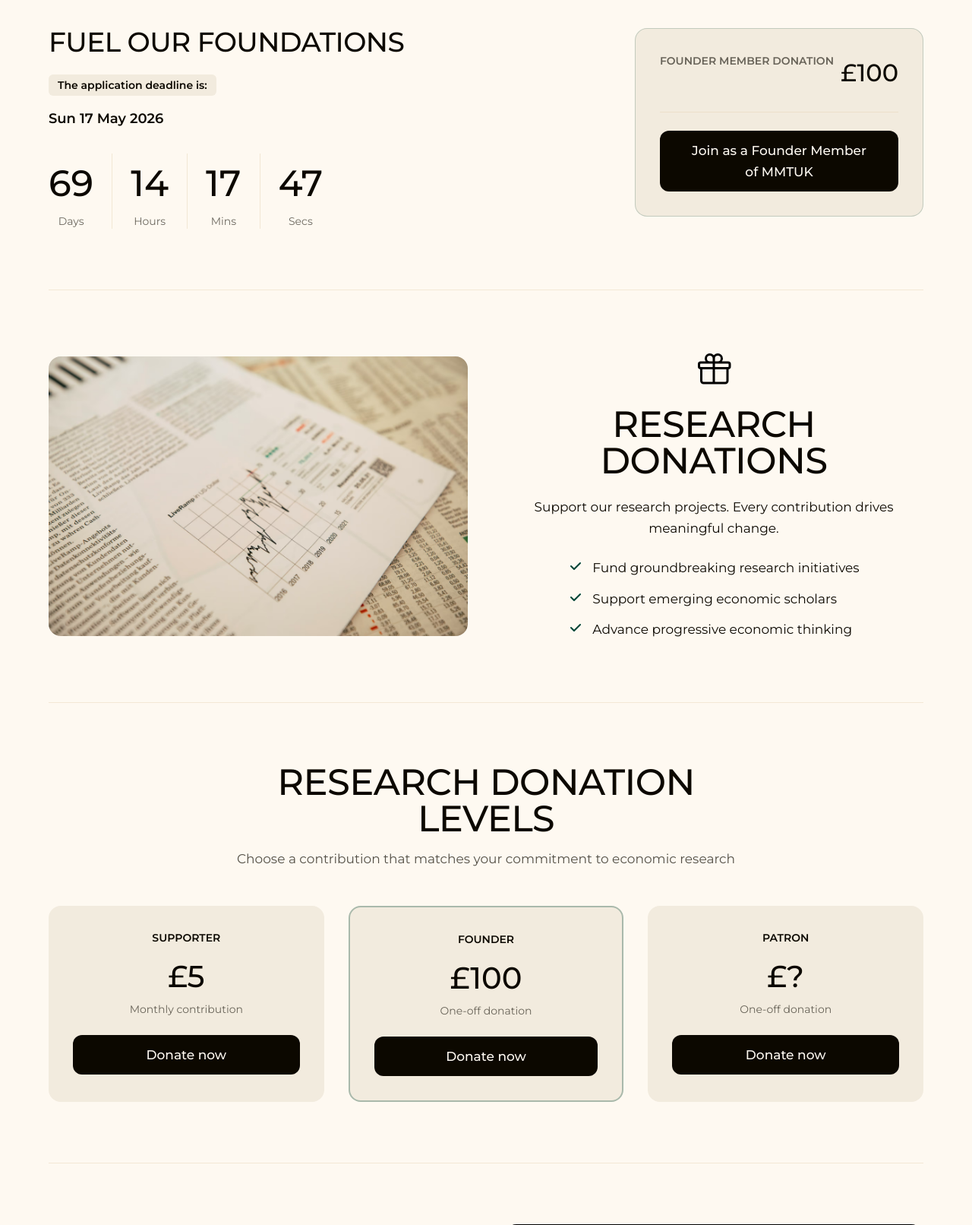
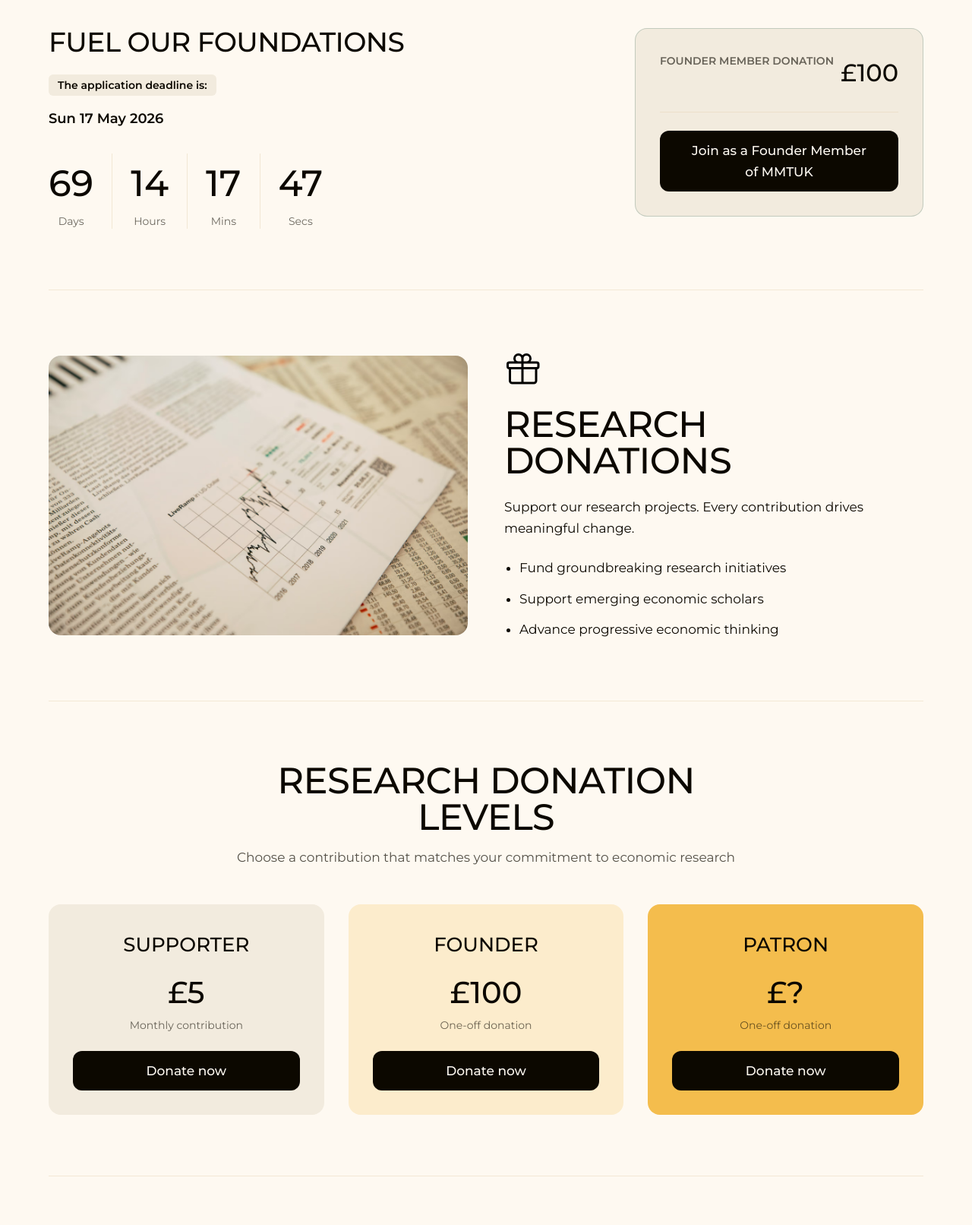
Before and after one commit to ChrisB2025/mmtuk-cms, a Django app: page /donate/ in a window 1280 px wide. Shown: the part 1560-3172 px from the top of the page at 76% size. Run offline with Django 5.2, Linux system fonts and the light colour scheme; style sheets or scripts are compiled from the project's sources.

Commit message:
fix: Correct donate page styling to match live HTML source
Revert sections 2 and 5 to left-aligned (live site uses text-align:left),
remove SVG check icons from research bullet list, fix pricing tier label
size to 1.625rem, set Founder tier bg to #fceccc and Patron tier bg to
#f4bd4d matching live Webflow CSS.

Co-Authored-By: Claude Opus 4.6 <noreply@anthropic.com>

```diff
--- a/content/templates/content/donate.html
+++ b/content/templates/content/donate.html
@@ -18,9 +18,9 @@
     <div class="mx-auto max-w-[80rem]">
       <div class="py-16 lg:py-20">
         <div class="grid grid-cols-1 lg:grid-cols-2 gap-12 items-center">
-          <div class="text-center">
+          <div>
             <div class="mb-6">
-              <svg class="w-12 h-12 text-accent mx-auto" xmlns="http://www.w3.org/2000/svg" viewBox="0 -960 960 960"><path fill="currentColor" d="M292.48-516.28q17.04-33.85 36.47-67.06 19.42-33.2 41.22-63.77l-76.6-15.52-103.03 103.26 101.94 43.09ZM808.2-821.35q-102 5.96-181.85 43.98-79.85 38.02-156.65 114.83-30.77 30.76-63.05 79.68-32.28 48.93-59.72 107.36L478.5-343.93q58.2-27.44 107.24-59.48 49.04-32.05 79.8-62.81 76.81-77.04 114.71-156.51 37.9-79.47 44.1-181.47.24-3.71-.88-7.07-1.12-3.36-3.36-5.84-2.48-2.24-5.34-3.36-2.86-1.12-6.57-.88ZM576.46-572.22q-19.76-19.76-19.76-48.66 0-28.9 19.76-48.66 19.76-19.53 48.42-19.53t48.42 19.53q19.77 19.76 19.77 48.66 0 28.9-19.77 48.66-19.76 19.52-48.42 19.52t-48.42-19.52Z"/></svg>
+              <svg class="w-12 h-12 text-accent" xmlns="http://www.w3.org/2000/svg" viewBox="0 -960 960 960"><path fill="currentColor" d="M292.48-516.28q17.04-33.85 36.47-67.06 19.42-33.2 41.22-63.77l-76.6-15.52-103.03 103.26 101.94 43.09ZM808.2-821.35q-102 5.96-181.85 43.98-79.85 38.02-156.65 114.83-30.77 30.76-63.05 79.68-32.28 48.93-59.72 107.36L478.5-343.93q58.2-27.44 107.24-59.48 49.04-32.05 79.8-62.81 76.81-77.04 114.71-156.51 37.9-79.47 44.1-181.47.24-3.71-.88-7.07-1.12-3.36-3.36-5.84-2.48-2.24-5.34-3.36-2.86-1.12-6.57-.88ZM576.46-572.22q-19.76-19.76-19.76-48.66 0-28.9 19.76-48.66 19.76-19.53 48.42-19.53t48.42 19.53q19.77 19.76 19.77 48.66 0 28.9-19.77 48.66-19.76 19.52-48.42 19.52t-48.42-19.52Z"/></svg>
             </div>
             <h2 class="font-body text-[1.5rem] md:text-[1.875rem] lg:text-[2.25rem] xl:text-[3rem] font-medium uppercase leading-none tracking-[-0.0375rem] text-body-text mb-6">{{ founder_section.heading }}</h2>
             <p class="text-lg text-body-text/80 leading-relaxed mb-6">{{ founder_section.tagline }}</p>
@@ -183,25 +183,16 @@
                  alt=""
                  class="w-full h-full object-cover">
           </div>
-          <div class="text-center">
+          <div>
             <div class="mb-6">
-              <img src="{% static 'content/images/gift.svg' %}" loading="lazy" alt="" class="w-12 h-12 mx-auto">
+              <img src="{% static 'content/images/gift.svg' %}" loading="lazy" alt="" class="w-12 h-12">
             </div>
             <h2 class="font-body text-[1.5rem] md:text-[1.875rem] lg:text-[2.25rem] xl:text-[3rem] font-medium uppercase leading-none tracking-[-0.0375rem] text-body-text mb-6">{{ research_donations.heading }}</h2>
             <p class="text-body-text leading-relaxed mb-6">{{ research_donations.body }}</p>
-            <ul class="inline-block text-left space-y-3 text-body-text">
-              <li class="flex items-start gap-3">
-                <svg class="w-5 h-5 text-accent mt-0.5 shrink-0" viewBox="0 0 20 20" fill="currentColor"><path fill-rule="evenodd" d="M16.707 5.293a1 1 0 010 1.414l-8 8a1 1 0 01-1.414 0l-4-4a1 1 0 011.414-1.414L8 12.586l7.293-7.293a1 1 0 011.414 0z" clip-rule="evenodd"/></svg>
-                {{ research_donations.bullet_1 }}
-              </li>
-              <li class="flex items-start gap-3">
-                <svg class="w-5 h-5 text-accent mt-0.5 shrink-0" viewBox="0 0 20 20" fill="currentColor"><path fill-rule="evenodd" d="M16.707 5.293a1 1 0 010 1.414l-8 8a1 1 0 01-1.414 0l-4-4a1 1 0 011.414-1.414L8 12.586l7.293-7.293a1 1 0 011.414 0z" clip-rule="evenodd"/></svg>
-                {{ research_donations.bullet_2 }}
-              </li>
-              <li class="flex items-start gap-3">
-                <svg class="w-5 h-5 text-accent mt-0.5 shrink-0" viewBox="0 0 20 20" fill="currentColor"><path fill-rule="evenodd" d="M16.707 5.293a1 1 0 010 1.414l-8 8a1 1 0 01-1.414 0l-4-4a1 1 0 011.414-1.414L8 12.586l7.293-7.293a1 1 0 011.414 0z" clip-rule="evenodd"/></svg>
-                {{ research_donations.bullet_3 }}
-              </li>
+            <ul class="space-y-3 text-body-text list-disc pl-5">
+              <li><p>{{ research_donations.bullet_1 }}</p></li>
+              <li><p>{{ research_donations.bullet_2 }}</p></li>
+              <li><p>{{ research_donations.bullet_3 }}</p></li>
             </ul>
           </div>
         </div>
@@ -224,25 +215,25 @@
           {# Supporter tier #}
           <div class="bg-primary rounded-2xl p-8 text-center">
             <div class="mb-6">
-              <div class="text-sm font-semibold uppercase text-body-text mb-2">{{ pricing.supporter_label }}</div>
+              <div class="text-[1.625rem] font-medium uppercase text-body-text mb-2">{{ pricing.supporter_label }}</div>
               <div class="font-body text-[2.5rem] font-medium text-body-text">{{ pricing.supporter_amount }}</div>
               <div class="text-sm text-body-text/60">{{ pricing.supporter_period }}</div>
             </div>
             <a href="{{ stripe_links.supporter }}" target="_blank" class="block w-full text-center px-8 py-3 bg-body-text text-background font-medium rounded-[12px] hover:bg-body-text/90 transition-colors">{{ pricing.supporter_button }}</a>
           </div>
           {# Founder tier (highlighted) #}
-          <div class="bg-primary rounded-2xl p-8 text-center border-2 border-accent/30">
+          <div class="bg-[#fceccc] rounded-2xl p-8 text-center">
             <div class="mb-6">
-              <div class="text-sm font-semibold uppercase text-body-text mb-2">{{ pricing.founder_label }}</div>
+              <div class="text-[1.625rem] font-medium uppercase text-body-text mb-2">{{ pricing.founder_label }}</div>
               <div class="font-body text-[2.5rem] font-medium text-body-text">{{ pricing.founder_amount }}</div>
               <div class="text-sm text-body-text/60">{{ pricing.founder_period }}</div>
             </div>
             <a href="{{ stripe_links.founder }}" target="_blank" class="block w-full text-center px-8 py-3 bg-body-text text-background font-medium rounded-[12px] hover:bg-body-text/90 transition-colors">{{ pricing.founder_button }}</a>
           </div>
           {# Patron tier #}
-          <div class="bg-primary rounded-2xl p-8 text-center">
+          <div class="bg-[#f4bd4d] rounded-2xl p-8 text-center">
             <div class="mb-6">
-              <div class="text-sm font-semibold uppercase text-body-text mb-2">{{ pricing.patron_label }}</div>
+              <div class="text-[1.625rem] font-medium uppercase text-body-text mb-2">{{ pricing.patron_label }}</div>
               <div class="font-body text-[2.5rem] font-medium text-body-text">{{ pricing.patron_amount }}</div>
               <div class="text-sm text-body-text/60">{{ pricing.patron_period }}</div>
             </div>
```
